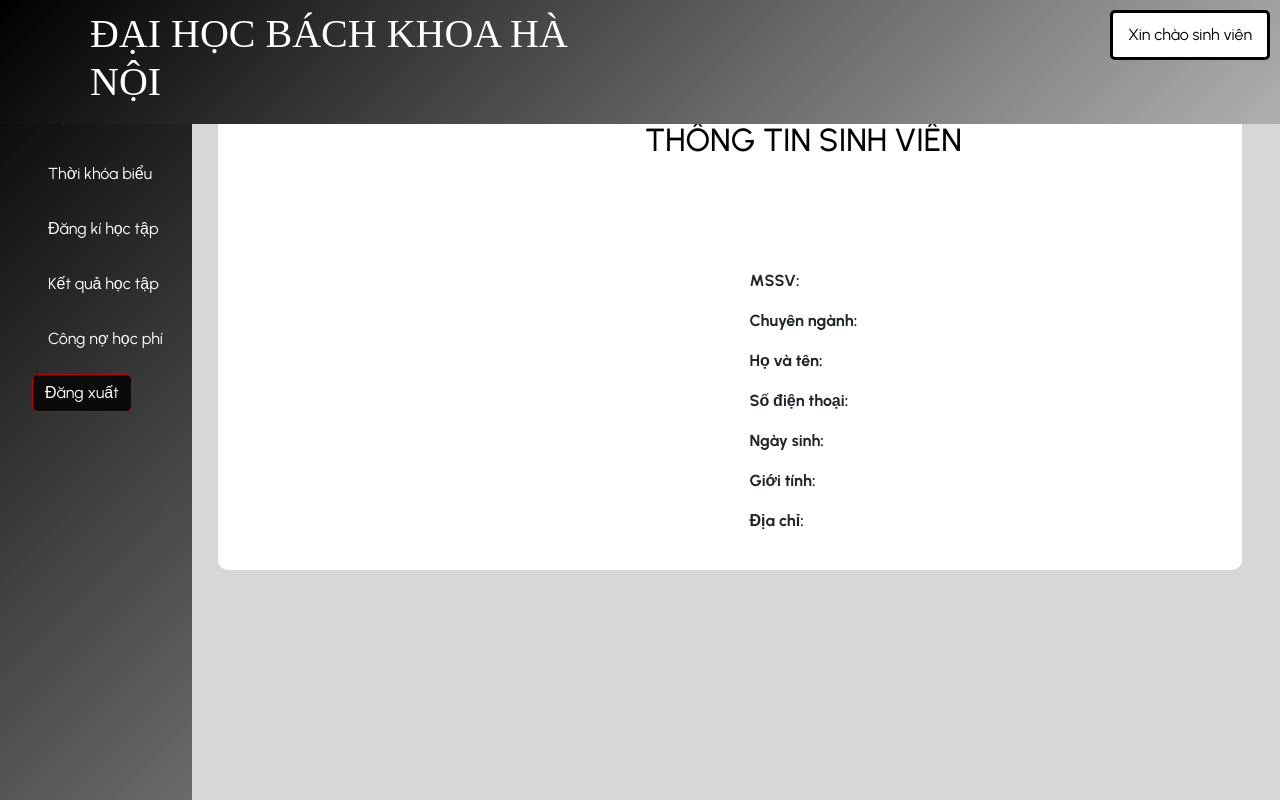
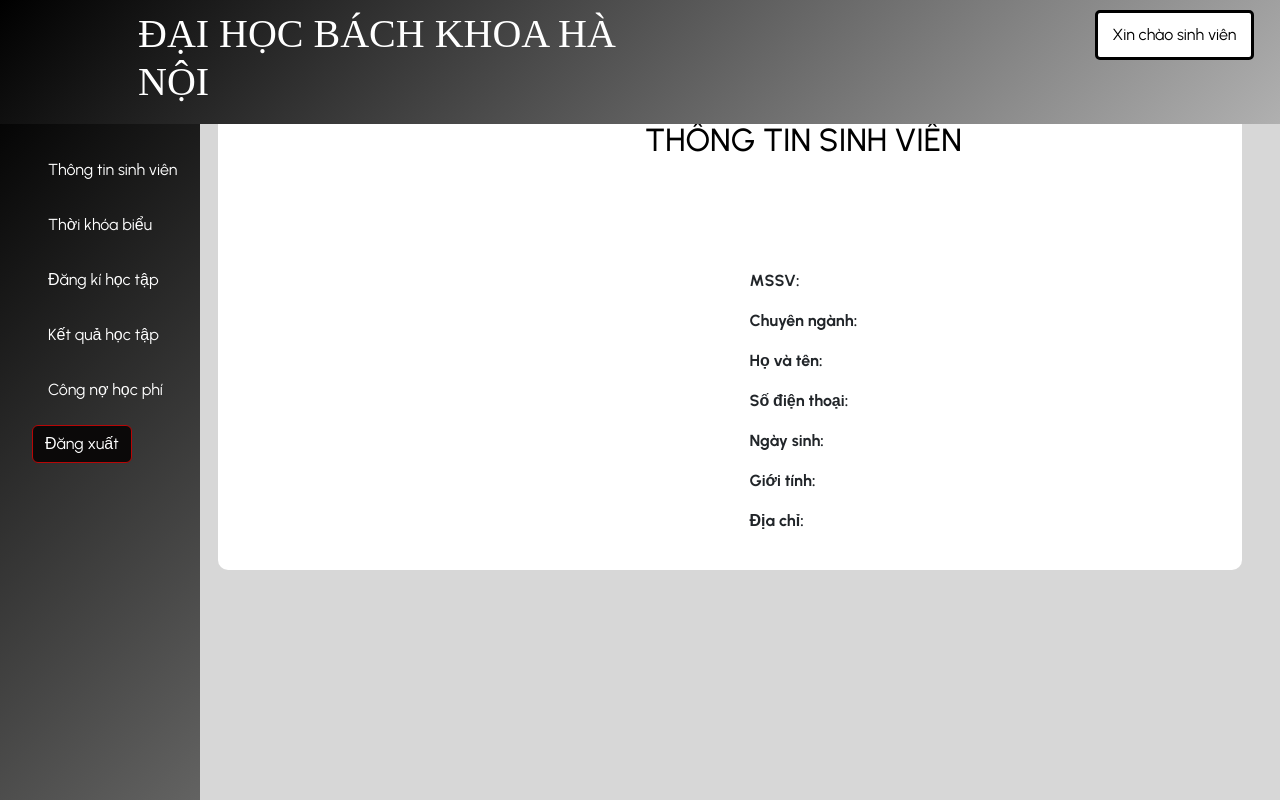
Before and after one commit to mrbad12e/KTPM-Nhom42, a React app in the folder frontend/: page /#/profile in a window 1280 px wide. Built offline with nearby package versions, Linux system fonts and the light colour scheme.

Commit message:
fix header

```diff
--- a/frontend/src/components/Layouts/Header.css
+++ b/frontend/src/components/Layouts/Header.css
@@ -1,5 +1,3 @@
-/* Header.css */
-
 .header-background {
     position: fixed;
     top: 0;
@@ -12,14 +10,14 @@
 }
 
 .header-title {
-    margin-left: 80px;
+    margin-left: 10vw; /* Sử dụng giá trị động dựa trên viewport width */
     font-family: "Times New Roman", Times, serif;
 }
 
 .dropdown-container {
     position: fixed;
     top: 10px; /* Điều chỉnh vị trí từ phía trên */
-    right: 10px; /* Điều chỉnh vị trí từ phía bên phải */
+    right: 2vw; /* Sử dụng giá trị động dựa trên viewport width */
     z-index: 1000; /* Đảm bảo dropdown-container hiển thị trên header-background */
 }
 
--- a/frontend/src/pages/Sidebar/Sidebar.css
+++ b/frontend/src/pages/Sidebar/Sidebar.css
@@ -1,11 +1,14 @@
 .left-content {
     margin: 0;
+    position: fixed;
+    top: 75px;
+    left: 0;
     padding: 0;
     width: 15%;
     background: linear-gradient(135deg,rgb(0, 0, 0) 0%,rgb(107, 107, 106) 100%);
-    position: fixed;
     height: 100%;
     overflow: auto;
+    min-width: 200px;
 }
 
 h3 {
```
